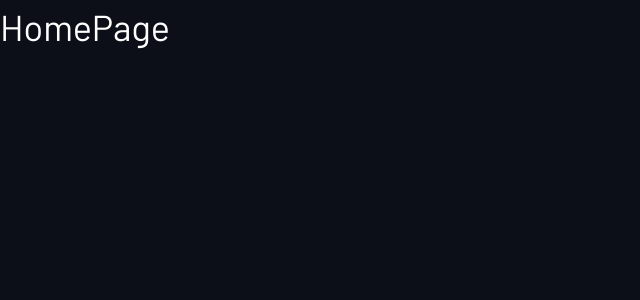
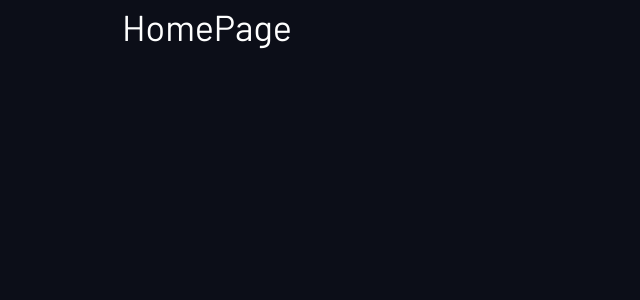
Before and after one commit to snacksncode/space-tourism, a Next.js app: page / in a window 1280 px wide. Shown: the top 300 px of the page, without its empty margins (0-640 px from the left). Built offline with nearby package versions, Linux system fonts and the light colour scheme; a web font is replaced by a local one.

Commit message:
components: created Container component

```diff
--- /dev/null
+++ b/components/Container/Container.module.scss
@@ -0,0 +1,9 @@
+.wrapper,
+.wrapper--fluid {
+  width: 100%;
+  padding-inline: 2rem;
+  margin-inline: auto;
+}
+.wrapper {
+  max-width: 68.75rem; // i.e. 1110px
+}
--- /dev/null
+++ b/components/Container/Container.tsx
@@ -0,0 +1,20 @@
+import { FC } from "react";
+import styles from "./Container.module.scss";
+import classNames from "classnames";
+
+type ContainerTypes = "fixed" | "fluid";
+interface ContainerProps {
+  type?: ContainerTypes;
+  className?: string;
+}
+
+const Container: FC<ContainerProps> = ({ type, className, children }) => {
+  const classes = classNames({
+    [styles.wrapper]: type === "fixed" || type == null,
+    [styles["wrapper--fluid"]]: type === "fluid",
+    [className as string]: className != null,
+  });
+  return <div className={classes}>{children}</div>;
+};
+
+export default Container;
--- /dev/null
+++ b/components/Container/index.tsx
@@ -0,0 +1,3 @@
+import Container from "./Container";
+
+export default Container;
--- a/pages/design-system.tsx
+++ b/pages/design-system.tsx
@@ -3,6 +3,7 @@ import Head from "next/head";
 import Image from "next/image";
 import styles from "@/styles/DesignSystem.module.scss";
 import Heading from "@/components/Heading";
+import Container from "@/components/Container";
 
 const DesignSystem: NextPage = () => {
   return (
@@ -12,7 +13,7 @@ const DesignSystem: NextPage = () => {
         <meta name="description" content="Generated by create next app" />
         <link rel="icon" href="/favicon.ico" />
       </Head>
-      <div className="container">
+      <Container>
         <nav className={styles.nav}>
           <Image src="/assets/shared/logo.svg" width={48} height={48} alt="Logo" />
           <h1 className="fs-500 text-accent letter-spacing-lg ff-sans-cond uppercase">Design System</h1>
@@ -302,7 +303,7 @@ const DesignSystem: NextPage = () => {
             </div>
           </div>
         </section>
-      </div>
+      </Container>
     </>
   );
 };
--- a/pages/index.tsx
+++ b/pages/index.tsx
@@ -1,5 +1,6 @@
 import type { NextPage } from "next";
 import Head from "next/head";
+import Container from "@/components/Container";
 // import Image from "next/image";
 
 const Home: NextPage = () => {
@@ -10,7 +11,9 @@ const Home: NextPage = () => {
         <meta name="description" content="Generated by create next app" />
         <link rel="icon" href="/favicon.ico" />
       </Head>
-      <h1>HomePage</h1>
+      <Container>
+        <h1>HomePage</h1>
+      </Container>
     </>
   );
 };
--- a/styles/partials/_utils.scss
+++ b/styles/partials/_utils.scss
@@ -18,17 +18,6 @@
 
 .flow > * + * {
   margin-top: var(--flow-spacing, 1rem);
-}
-
-.container,
-.container-fluid {
-  width: 100%;
-  max-width: 68.75rem; // i.e. 1110px
-  padding-inline: 2rem;
-  margin-inline: auto;
-}
-.container-fluid {
-  max-width: unset !important;
 }
 
 .sr-only {
```
